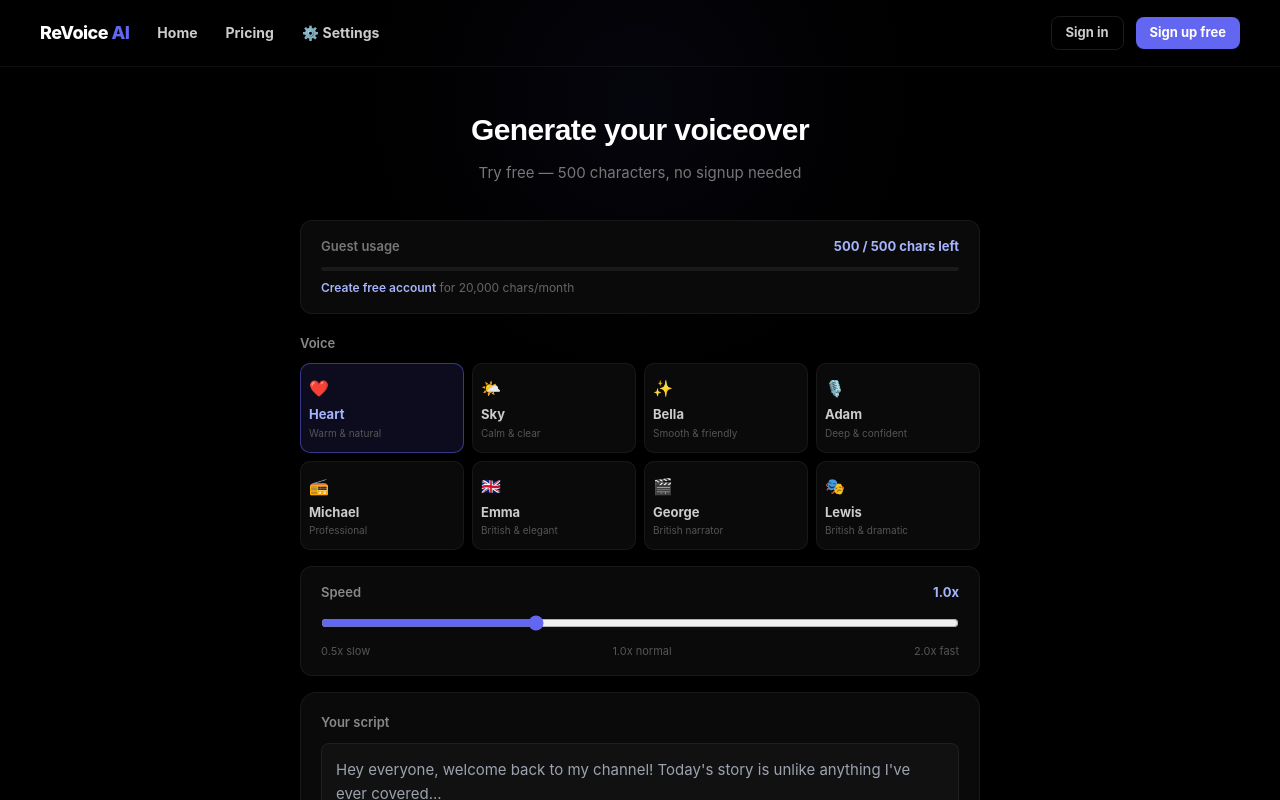
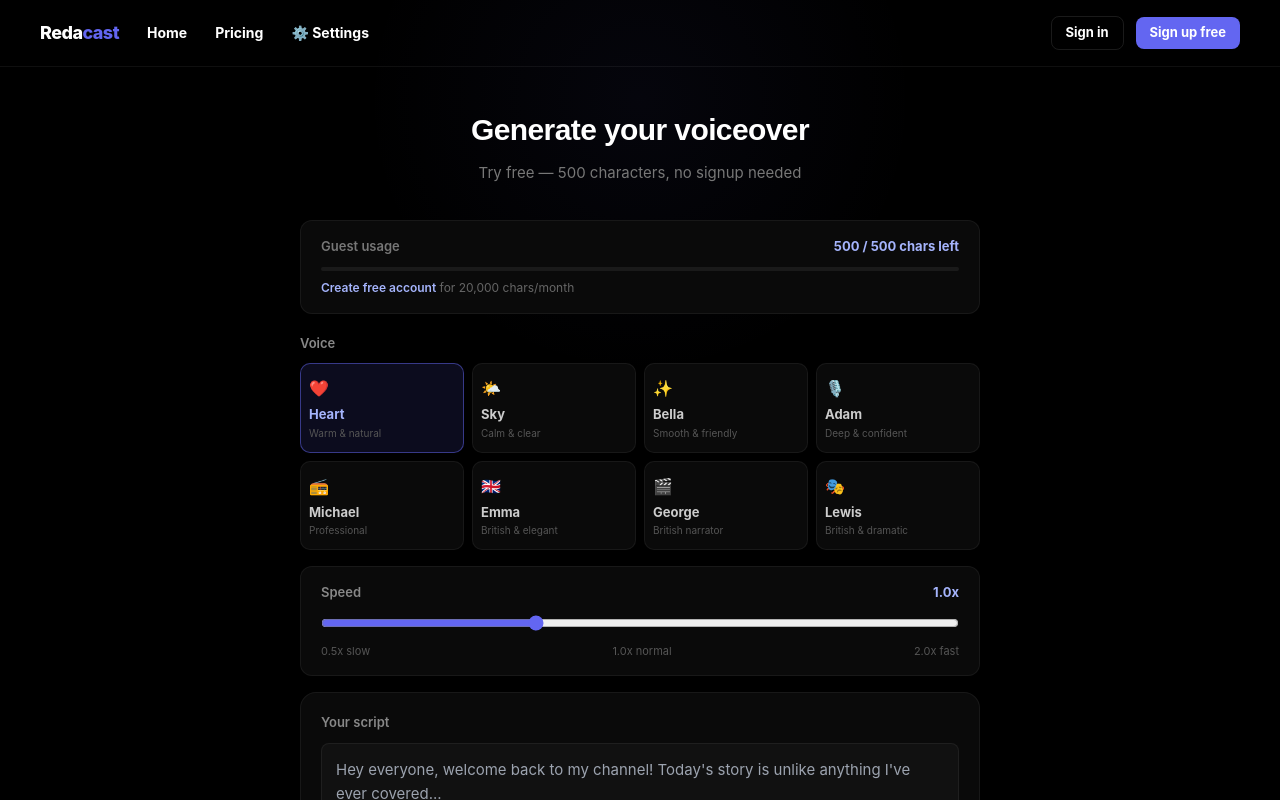
Before and after one commit to redaelboutayeby06-crypto/redacast, a React (Vite) app: page /app in a window 1280 px wide. Shown: the top 800 px of the page. Built offline with nearby package versions, Linux system fonts and the light colour scheme; a web font is replaced by a local one.

Commit message:
rebrand to Redacast

```diff
--- a/src/pages/App.jsx
+++ b/src/pages/App.jsx
@@ -21,7 +21,7 @@ function getWeekKey() {
   const startOfWeek = new Date(now)
   startOfWeek.setHours(0, 0, 0, 0)
   startOfWeek.setDate(now.getDate() - now.getDay())
-  return `rv_usage_${startOfWeek.toISOString().split('T')[0]}`
+  return `redacast_usage_${startOfWeek.toISOString().split('T')[0]}`
 }
 
 export default function App() {
@@ -43,7 +43,6 @@ export default function App() {
     }
   }, [user])
 
-  // Auto-scroll to audio when ready
   useEffect(() => {
     if (audioUrl && audioRef.current) {
       setTimeout(() => {
@@ -88,7 +87,6 @@ export default function App() {
   }
 
   const navigate = useNavigate()
-  const navLink = { color: '#ccc', fontSize: '14px', fontWeight: '700', textDecoration: 'none' }
 
   function goToPricing() {
     navigate('/')
@@ -107,11 +105,11 @@ export default function App() {
       <div style={{ position: 'relative', zIndex: 10, display: 'flex', justifyContent: 'space-between', alignItems: 'center', padding: '16px 40px', borderBottom: '1px solid rgba(255,255,255,0.06)' }}>
         <div style={{ display: 'flex', alignItems: 'center', gap: 28 }}>
           <Link to="/" style={{ textDecoration: 'none' }}>
-            <span style={{ color: '#fff', fontSize: '18px', fontWeight: '800', letterSpacing: '-0.03em' }}>ReVoice <span style={{ color: '#6366f1' }}>AI</span></span>
+            <span style={{ color: '#fff', fontSize: '18px', fontWeight: '800', letterSpacing: '-0.03em' }}>Reda<span style={{ color: '#6366f1' }}>cast</span></span>
           </Link>
-          <Link to="/" style={{ color: '#ccc', fontSize: '14px', fontWeight: '700', textDecoration: 'none', fontFamily: 'inherit' }}>Home</Link>
-          <button onClick={goToPricing} style={{ color: '#ccc', fontSize: '14px', fontWeight: '700', background: 'none', border: 'none', cursor: 'pointer', fontFamily: 'inherit', padding: 0 }}>Pricing</button>
-          <button onClick={() => setShowSettings(s => !s)} style={{ color: showSettings ? '#a5b4fc' : '#ccc', fontSize: '14px', fontWeight: '700', background: 'none', border: 'none', cursor: 'pointer', fontFamily: 'inherit', padding: 0, display: 'flex', alignItems: 'center', gap: 6 }}>
+          <Link to="/" style={{ color: '#fff', fontSize: '14px', fontWeight: '700', textDecoration: 'none', fontFamily: 'inherit' }}>Home</Link>
+          <button onClick={goToPricing} style={{ color: '#fff', fontSize: '14px', fontWeight: '700', background: 'none', border: 'none', cursor: 'pointer', fontFamily: 'inherit', padding: 0 }}>Pricing</button>
+          <button onClick={() => setShowSettings(s => !s)} style={{ color: showSettings ? '#a5b4fc' : '#fff', fontSize: '14px', fontWeight: '700', background: 'none', border: 'none', cursor: 'pointer', fontFamily: 'inherit', padding: 0, display: 'flex', alignItems: 'center', gap: 6 }}>
             ⚙️ Settings
           </button>
         </div>
@@ -124,7 +122,7 @@ export default function App() {
             </>
           ) : (
             <>
-              <Link to="/login" style={{ color: '#ccc', fontSize: '13px', fontWeight: '700', textDecoration: 'none', padding: '6px 14px', border: '1px solid rgba(255,255,255,0.1)', borderRadius: '8px' }}>Sign in</Link>
+              <Link to="/login" style={{ color: '#fff', fontSize: '13px', fontWeight: '700', textDecoration: 'none', padding: '6px 14px', border: '1px solid rgba(255,255,255,0.1)', borderRadius: '8px' }}>Sign in</Link>
               <Link to="/login" style={{ background: '#6366f1', borderRadius: '8px', padding: '6px 14px', color: '#fff', fontWeight: '700', textDecoration: 'none', fontSize: '13px' }}>Sign up free</Link>
             </>
           )}
--- a/src/pages/Login.jsx
+++ b/src/pages/Login.jsx
@@ -39,7 +39,7 @@ export default function Login() {
 
       {/* Logo */}
       <Link to="/" style={{ textDecoration: 'none', marginBottom: '32px', zIndex: 1 }}>
-        <span style={{ color: '#fff', fontSize: '22px', fontWeight: '800', letterSpacing: '-0.03em' }}>ReVoice <span style={{ color: '#6366f1' }}>AI</span></span>
+        <span style={{ color: '#fff', fontSize: '22px', fontWeight: '800', letterSpacing: '-0.03em' }}>Reda<span style={{ color: '#6366f1' }}>cast</span></span>
       </Link>
 
       <div style={{ position: 'relative', zIndex: 1, background: '#0a0a0a', border: '1px solid rgba(255,255,255,0.08)', borderRadius: '20px', padding: '40px', width: '100%', maxWidth: '400px' }}>
@@ -47,7 +47,7 @@ export default function Login() {
           {isSignUp ? 'Create Account' : 'Welcome Back'}
         </h1>
         <p style={{ color: '#666', textAlign: 'center', marginBottom: '32px', fontSize: '14px' }}>
-          {isSignUp ? 'Start generating voiceovers for free' : 'Sign in to ReVoice AI'}
+          {isSignUp ? 'Start generating voiceovers for free' : 'Sign in to Redacast'}
         </p>
 
         {error && (
@@ -81,12 +81,11 @@ export default function Login() {
             {isSignUp ? 'Sign In' : 'Sign Up'}
           </span>
         </p>
+        <p style={{ color: '#333', fontSize: '12px', marginTop: '24px', zIndex: 1 }}>
+          Or{' '}
+          <Link to="/app" style={{ color: '#6366f1', textDecoration: 'none', fontWeight: '600' }}>try free without signup →</Link>
+        </p>
       </div>
-
-      <p style={{ color: '#333', fontSize: '12px', marginTop: '24px', zIndex: 1 }}>
-        Or{' '}
-        <Link to="/app" style={{ color: '#6366f1', textDecoration: 'none', fontWeight: '600' }}>try free without signup →</Link>
-      </p>
     </div>
   )
 }
```
